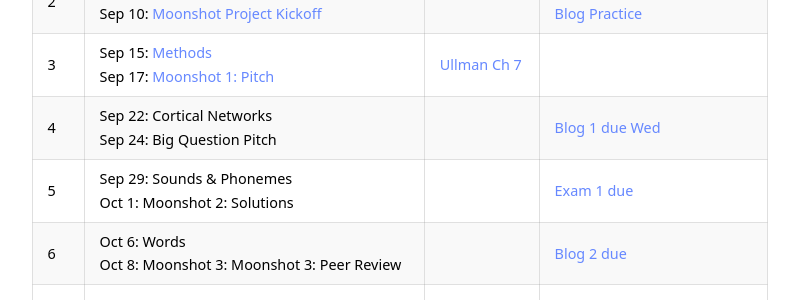
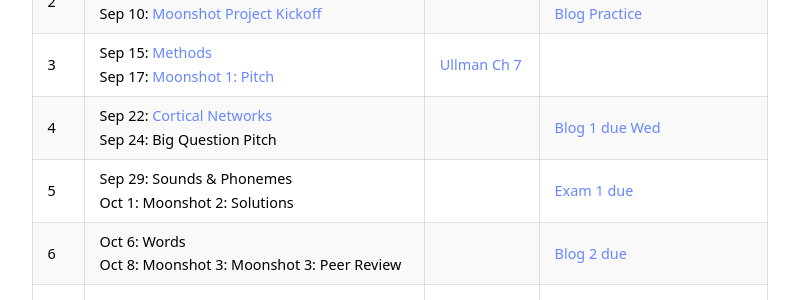
Before and after one commit to kschuler/ling104, a Jekyll site: the page built from index.md, in a window 1280 px wide and 900 px high, scrolled down 2385 px. Shown: the part 154-454 px from the top of the window, without its empty margins (240-1039 px from the left). Built offline with Jekyll 4.4.1, drawn with Linux system fonts in a browser that asks for light colours; part of the change alters nothing that is shown.

```diff
--- a/index.md
+++ b/index.md
@@ -65,7 +65,7 @@ Wk  | Lecture | Readings | Resources
 1 | Sep 1: [Course Overview](https://public.3.basecamp.com/p/ismVEybSUKZi8Cs3Sr9K6gXw) <br> Sep 3: [CNS Overview](https://public.3.basecamp.com/p/pD5bPsFtLu5qmGUgNHMe4gvu)| | [Group Interest Survey](https://docs.google.com/forms/d/e/1FAIpQLSdU4Y-ZM0auaqjuSZLJ6Hw4xU5kR4_Wk7S1XUuww1IiI6QxPQ/viewform?usp=sf_link) <br>[Notes on the CNS](https://docs.google.com/document/d/1PRnxbS35voE_a0O-zt9b5AgpzA90kzHGQmPOjIeMIoo)
 2 | Sep 8: [Neurons](https://public.3.basecamp.com/p/FXanyTRCZWFLpHGQoEvHVJC6) <br> Sep 10: [Moonshot Project Kickoff](https://public.3.basecamp.com/p/AjTbE7WbsvV6Nndu3uUBLVbX) | | [Notes on Neurons](https://docs.google.com/document/d/10m2TaXG4dH76JJWaoWzONSnLYD6Opt5RjLd1bbx04pE/edit?usp=sharing)<br>[Blog Practice](https://canvas.upenn.edu/courses/1530046/assignments/8162693?module_item_id=18630336)
 3 | Sep 15: [Methods](https://public.3.basecamp.com/p/uX1uhAPDhNcBh1813E3dmrp6) <br> Sep 17: [Moonshot 1: Pitch](https://public.3.basecamp.com/p/y4iXsyMWYwEFmp5LztGVjBQU) | [Ullman Ch 7](https://app.perusall.com/courses/ling-104-001-2020c-intro-to-language-and-the-brain/ch-7-language-and-the-brain?assignmentId=xaCdzQyg4q56g98te&part=1)|
-4 | Sep 22: Cortical Networks <br> Sep 24: Big Question Pitch| | [Blog 1 due Wed](https://canvas.upenn.edu/courses/1530046/assignments/8162711)
+4 | Sep 22: [Cortical Networks](https://public.3.basecamp.com/p/KJanmNDmsuuiEpfnefQk39DP) <br> Sep 24: Big Question Pitch| | [Blog 1 due Wed](https://canvas.upenn.edu/courses/1530046/assignments/8162711)
 5 | Sep 29: Sounds & Phonemes<br> Oct 1: Moonshot 2: Solutions | | [Exam 1 due](https://canvas.upenn.edu/courses/1530046/assignments/8161724)
 6 | Oct 6: Words <br> Oct 8: Moonshot 3: Moonshot 3: Peer Review  | | [Blog 2 due](https://canvas.upenn.edu/courses/1530046/assignments/8162722)
 7 | Oct 13: Syntax I <br> Oct 15: Moonshot 4: Expert Review | | [Blog 3 due](https://canvas.upenn.edu/courses/1530046/assignments/8162723)
```
